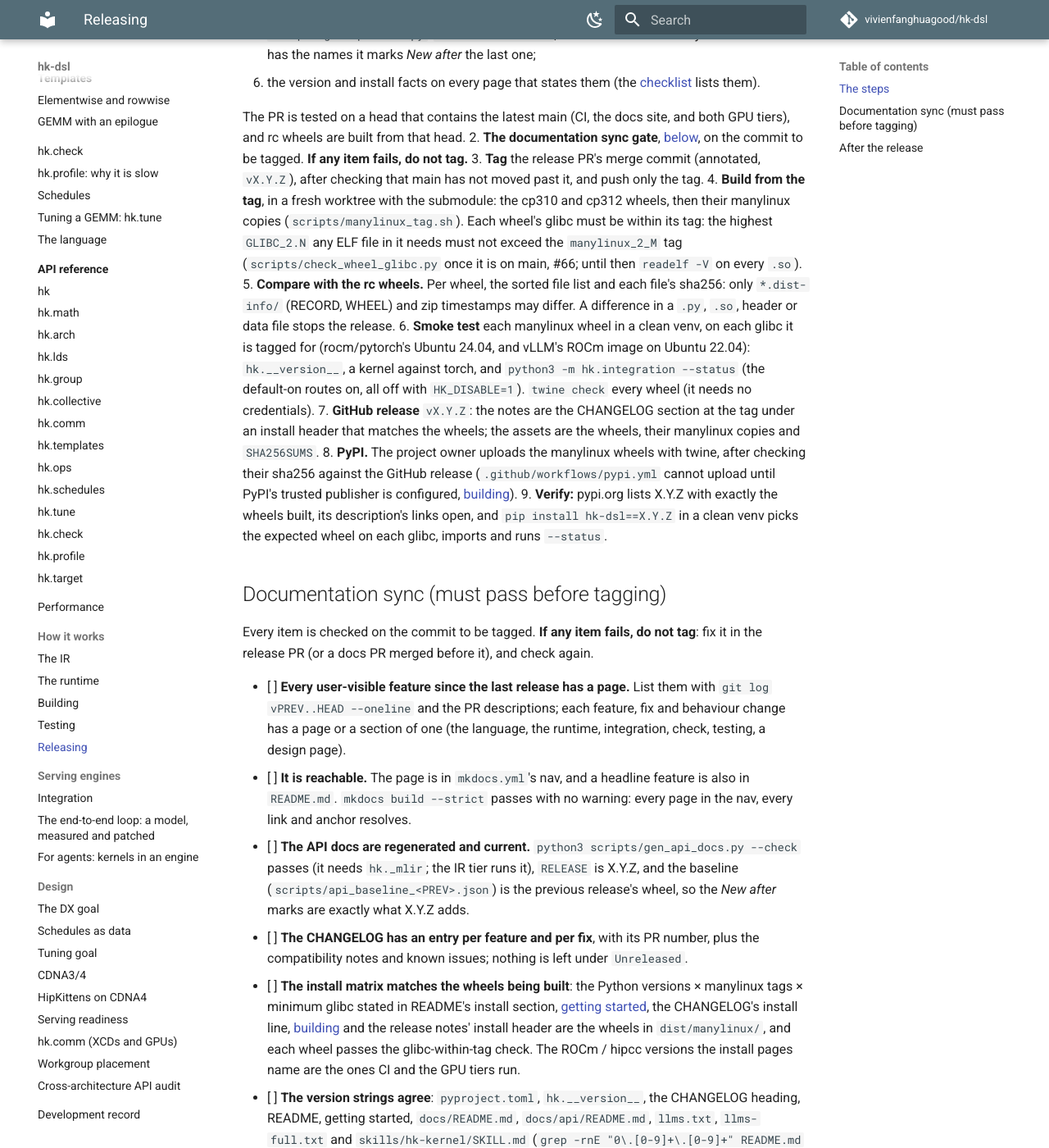
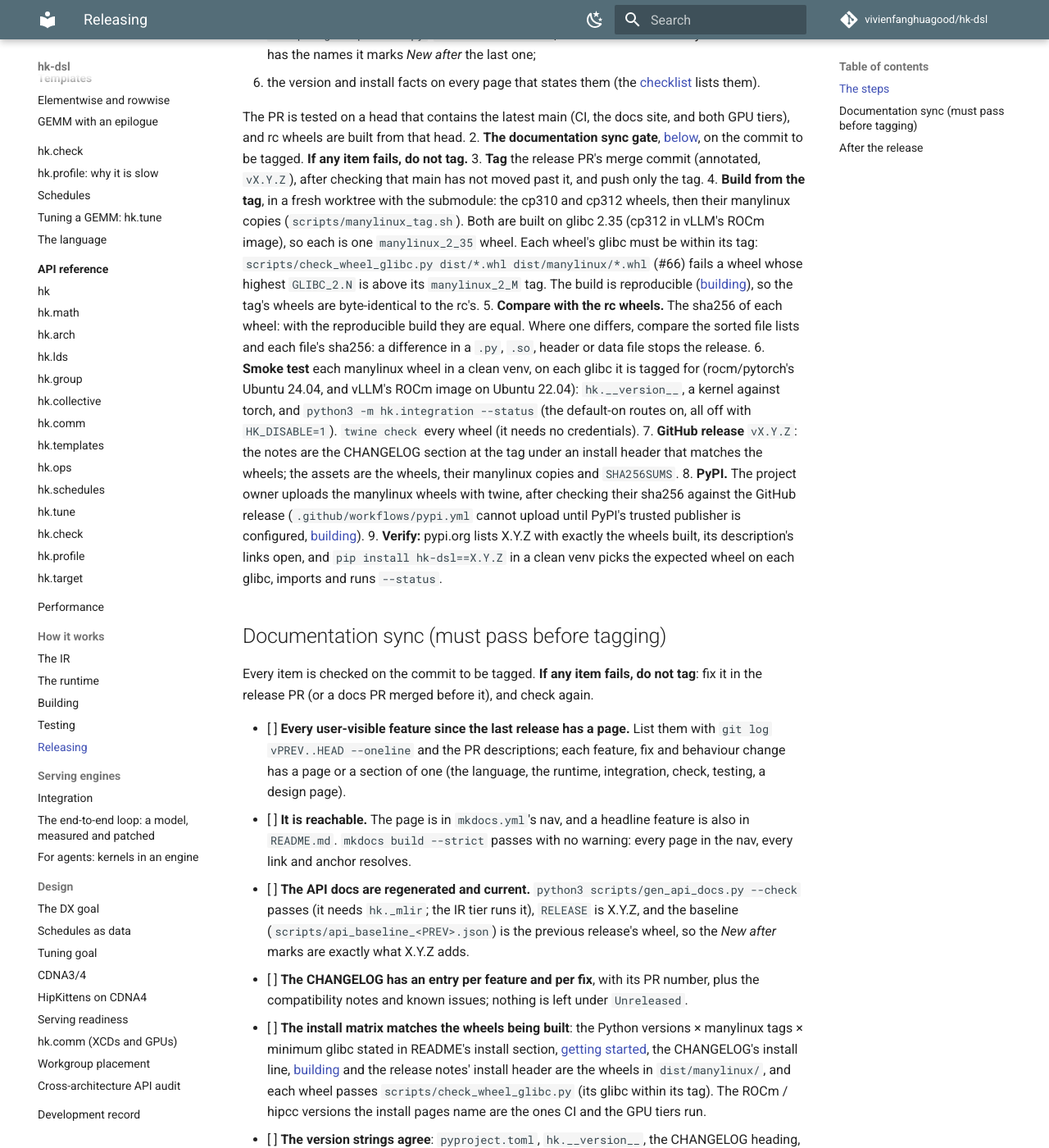
Before and after one commit to vivienfanghuagood/hk-dsl, an MkDocs documentation site: the page built from docs/releasing.md, in a window 1280 px wide and 1400 px high, scrolled down 613 px. Shown: the whole window at 82% size. Built offline with MkDocs 1.6.1 and Material for MkDocs 9.7.7, drawn with Linux system fonts in a browser that asks for light colours; comment, search, counter and statistics services are not loaded.

Commit message:
docs: after #66 -- cp312 is one manylinux_2_35 wheel from the next release (0.7.0 had 2_35 + 2_38); check_wheel_glibc.py in the release gate, CHANGELOG and testing
Co-Authored-By: Claude <noreply@anthropic.com>

```diff
--- a/docs/releasing.md
+++ b/docs/releasing.md
@@ -31,14 +31,16 @@ wheels themselves (what they carry, how they are tagged manylinux) are in
    checking that main has not moved past it, and push only the tag.
 4. **Build from the tag**, in a fresh worktree with the submodule: the cp310
    and cp312 wheels, then their manylinux copies (`scripts/manylinux_tag.sh`).
-   Each wheel's glibc must be within its tag: the highest `GLIBC_2.N` any
-   ELF file in it needs must not exceed the `manylinux_2_M` tag
-   (`scripts/check_wheel_glibc.py` once it is on main, #66; until then
-   `readelf -V` on every `.so`).
-5. **Compare with the rc wheels.** Per wheel, the sorted file list and each
-   file's sha256: only `*.dist-info/` (RECORD, WHEEL) and zip timestamps may
-   differ. A difference in a `.py`, `.so`, header or data file stops the
-   release.
+   Both are built on glibc 2.35 (cp312 in vLLM's ROCm image), so each is one
+   `manylinux_2_35` wheel. Each wheel's glibc must be within its tag:
+   `scripts/check_wheel_glibc.py dist/*.whl dist/manylinux/*.whl` (#66)
+   fails a wheel whose highest `GLIBC_2.N` is above its `manylinux_2_M` tag.
+   The build is reproducible ([building](building.md#reproducible-wheels)),
+   so the tag's wheels are byte-identical to the rc's.
+5. **Compare with the rc wheels.** The sha256 of each wheel: with the
+   reproducible build they are equal. Where one differs, compare the sorted
+   file lists and each file's sha256: a difference in a `.py`, `.so`, header
+   or data file stops the release.
 6. **Smoke test** each manylinux wheel in a clean venv, on each glibc it is
    tagged for (rocm/pytorch's Ubuntu 24.04, and vLLM's ROCm image on Ubuntu
    22.04): `hk.__version__`, a kernel against torch, and
@@ -81,7 +83,7 @@ check again.
   section, [getting started](getting-started.md#install), the CHANGELOG's
   install line, [building](building.md#wheels) and the release notes'
   install header are the wheels in `dist/manylinux/`, and each wheel passes
-  the glibc-within-tag check. The ROCm / hipcc versions the install pages
+  `scripts/check_wheel_glibc.py` (its glibc within its tag). The ROCm / hipcc versions the install pages
   name are the ones CI and the GPU tiers run.
 - [ ] **The version strings agree**: `pyproject.toml`, `hk.__version__`, the
   CHANGELOG heading, README, getting started, `docs/README.md`,
```
Also changed, not shown: CHANGELOG.md (+13 -0 lines), README.md (+2 -1 lines), docs/getting-started.md (+4 -2 lines), docs/testing.md (+4 -1 lines).
